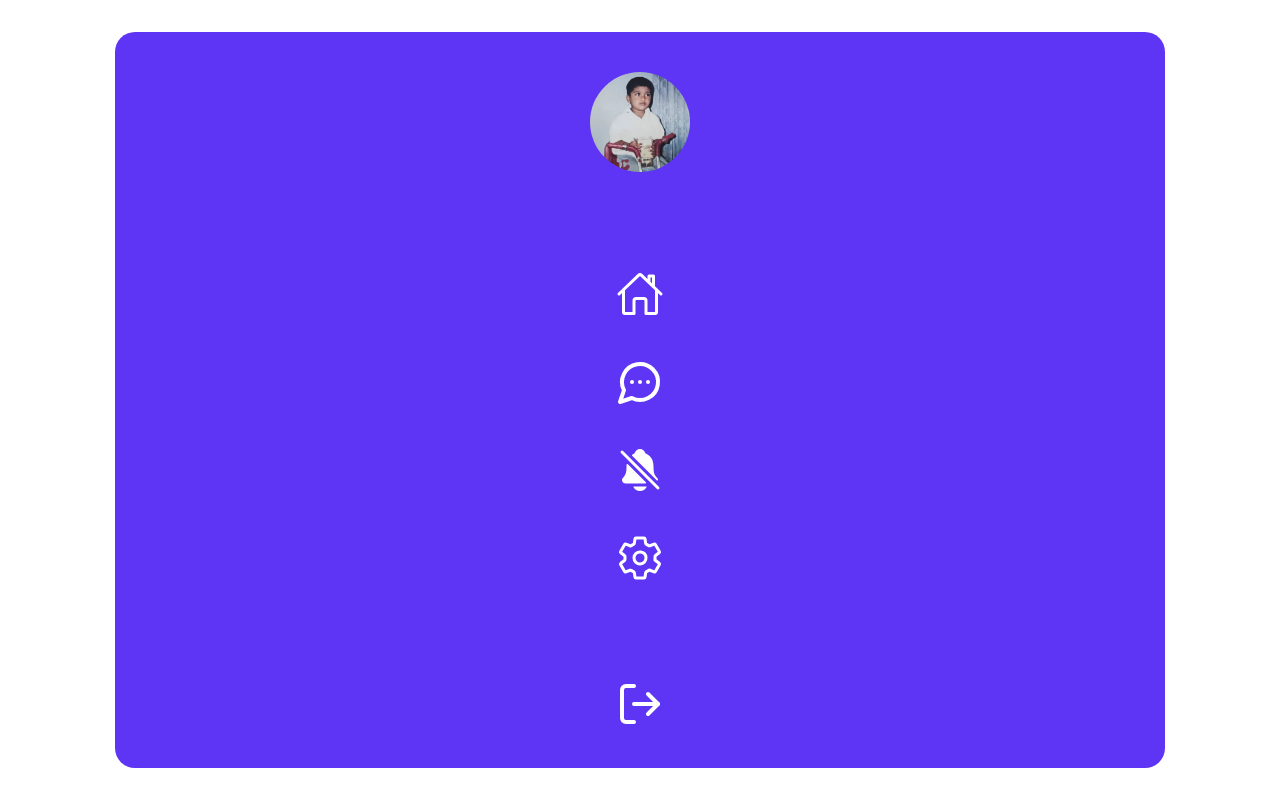
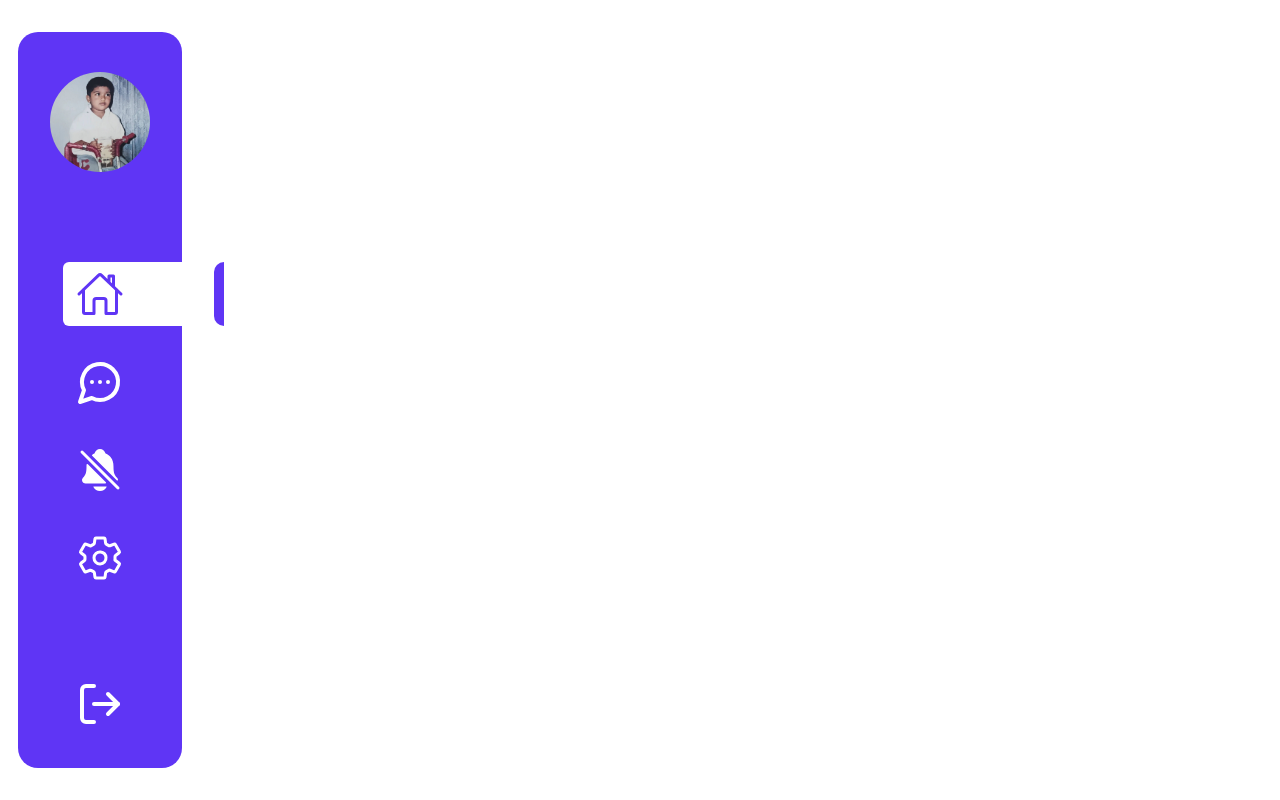
Before and after one commit to bijoysahadev/linkUp, a React (Vite) app: page /Home in a window 1280 px wide. Built offline with nearby package versions, Linux system fonts and the light colour scheme.

Commit message:
feat:added use location and links to icon

```diff
--- a/src/App.jsx
+++ b/src/App.jsx
@@ -9,14 +9,12 @@ import Regestration from "./Pages/Regestration";
 import Setting from './Pages/Setting'
 import Message from './Pages/Message'
 import NotificationPage from "./Pages/NotificationPage";
+import Logout from "./Pages/Logout";
 import Rootlayout from './Layouts/RootLayouts'
 const router = createBrowserRouter(
   createRoutesFromElements(
   <>
-    <Route
-      path="/Home"
-      element={<Home />}>
-</Route>
+
     <Route
       path="/"
       element={<Login />}>
@@ -27,9 +25,14 @@ const router = createBrowserRouter(
 </Route>
   <Route path="/" element={<Rootlayout/>} >
      <Route path="/Setting" element={<Setting/>} ></Route>
+ <Route
+      path="/Home"
+      element={<Home />}>
+</Route>
+ <Route path="/Message" element={<Message/>} ></Route>
 
- <Route path="/Message" element={<Message/>} ></Route>
  <Route path="/NotificationPage" element={<NotificationPage/>} ></Route>
+ <Route path="/Logout" element={<Logout/>} ></Route>
   </Route>
   </>
   )
--- a/src/Componets/Sidebar.jsx
+++ b/src/Componets/Sidebar.jsx
@@ -6,24 +6,34 @@ import { LuMessageCircleMore } from "react-icons/lu";
 import { IoNotificationsOff } from "react-icons/io5";
 import { IoSettingsOutline } from "react-icons/io5";
 import { LuLogOut } from "react-icons/lu";
+import { Link, useLocation } from 'react-router-dom';
 const Sidebar = () => {
-   let [active,setActive]=useState(false)
-  let handleList = ()=> {
-    console.log("clicked");
-    setActive(true)
+  let location = useLocation()
+  let active = (location.pathname.replace("/", ""));
 
-  }
+
+  //  let [active,setActive]=useState(false)
+  // let handleList = (name)=> {
+  //   console.log(name);
+
+
+  //   // setActive(true)
+
+  // }
   return (
     <div className='w-full h-screen flex justify-center items-center ' >
       <div className='bg-[#5F35F5] w-[82%] h-[92%]   rounded-[20px] flex flex-col items-center justify-between py-10'  >
         <div className='w-25 h-25 rounded-full' >
-          <Image   src={Profile} className={`w-full h-full rounded-full`} /> </div>
-        <div  className=''   >
+          <Image src={Profile} className={`w-full h-full rounded-full`} /> </div>
+        <div className=''   >
           <ul className='flex flex-col gap-y-10 '   >
-            <li onClick={handleList} className={`text-5xl   relative  after:absolute after:left-[67px] after:top-1/2  after:w-[160px] after:h-16  ${active ? "after:bg-[white]": "after:bg-transparent"} after:content-[""]  after:rounded-l-md ${active ? "text-[#5F35F5] ": "text-white"} after:-translate-1/2   before:absolute before:top-1/2 before:-translate-y-1/2  before:-right-25 ${active ? "before:bg-[#5F35F5]" : "bg-transparent"} before:w-[10px] before:h-16 before:content-[""]  before:rounded-l-xl  before:z-19`} >  <IoHomeOutline  className='relative top-0 left-0 z-10'   /></li>
+            <Link to='Home' >
+            <li className={`text-5xl   relative  after:absolute after:left-[67px] after:top-1/2  after:w-[160px] after:h-16  ${active =="Home" ? "after:bg-[white]" : "after:bg-transparent"} after:content-[""]  after:rounded-l-md ${active == "Home" ? "text-[#5F35F5] " : "text-white"} after:-translate-1/2   before:absolute before:top-1/2 before:-translate-y-1/2  before:-right-25 ${active =="Home" ? "before:bg-[#5F35F5]" : "bg-transparent"} before:w-[10px] before:h-16 before:content-[""]  before:rounded-l-xl  before:z-19`} >  <IoHomeOutline className='relative top-0 left-0 z-10' /></li>
 
+            </Link>
 
-            <li onClick={handleList} className={`text-5xl   relative  after:absolute after:left-[67px] after:top-1/2  after:w-[160px] after:h-16  ${active ? " after:bg-[white]" :"after:bg-transparent"}  after:content-[""]  after:rounded-l-md ${active ? "text-[#5F35F5] ": "text-white"} after:-translate-1/2   before:absolute before:top-1/2 before:-translate-y-1/2  before:-right-25  ${active ? "before:bg-[#5F35F5] " :"before:bg-transparent"} before:w-[10px] before:h-16 before:content-[""]  before:rounded-l-xl  before:z-19`} >  <LuMessageCircleMore  className='relative top-0 left-0 z-10' /></li>
+          <Link to="Message" >
+            <li className={`text-5xl   relative  after:absolute after:left-[67px] after:top-1/2  after:w-[160px] after:h-16  ${active=="Message" ? " after:bg-[white]" : "after:bg-transparent"}  after:content-[""]  after:rounded-l-md ${active == "Message" ? "text-[#5F35F5] " : "text-white"} after:-translate-1/2   before:absolute before:top-1/2 before:-translate-y-1/2  before:-right-25  ${active=="Message" ? "before:bg-[#5F35F5] " : "before:bg-transparent"} before:w-[10px] before:h-16 before:content-[""]  before:rounded-l-xl  before:z-19`} >  <LuMessageCircleMore className='relative top-0 left-0 z-10' /></li></Link>
 
 
 
@@ -31,16 +41,19 @@ const Sidebar = () => {
 
 
 
-            <li onClick={handleList} className={`text-5xl   relative  after:absolute after:left-[67px] after:top-1/2  after:w-[160px] after:h-16  ${active ? "after:bg-[white]": "after:bg-transparent"} after:content-[""]  after:rounded-l-md  ${active? "text-[#5F35F5]  " :"text-white"} after:-translate-1/2   before:absolute before:top-1/2 before:-translate-y-1/2  before:-right-25  ${active ? "before:bg-[#5F35F5]": "before:bg-transparent"} before:w-[10px] before:h-16 before:content-[""]  before:rounded-l-xl  before:z-19`} > <IoNotificationsOff  className='relative top-0 left-0 z-10'   /></li>
-
-            <li onClick={handleList} className={`text-5xl   relative  after:absolute after:left-[67px] after:top-1/2  after:w-[160px] after:h-16  ${active ? "after:bg-[white] " : "after:bg-transparent"} after:content-[""]  after:rounded-l-md ${active ? "text-[#5F35F5]  " : "text-white"} after:-translate-1/2   before:absolute before:top-1/2 before:-translate-y-1/2  before:-right-25  ${active ? "before:bg-[#5F35F5]" :"before:bg-transparent"} before:w-[10px] before:h-16 before:content-[""]  before:rounded-l-xl  before:z-19`}>  <IoSettingsOutline   className='relative top-0 left-0 z-10'  /> </li>
+           <Link to="NotificationPage" >
+            <li className={`text-5xl   relative  after:absolute after:left-[67px] after:top-1/2  after:w-[160px] after:h-16  ${active=="NotificationPage" ? "after:bg-[white]" : "after:bg-transparent"} after:content-[""]  after:rounded-l-md  ${active=="NotificationPage" ? "text-[#5F35F5]  " : "text-white"} after:-translate-1/2   before:absolute before:top-1/2 before:-translate-y-1/2  before:-right-25  ${active=="NotificationPage" ? "before:bg-[#5F35F5]" : "before:bg-transparent"} before:w-[10px] before:h-16 before:content-[""]  before:rounded-l-xl  before:z-19`} > <IoNotificationsOff className='relative top-0 left-0 z-10' /></li>
+</Link>
+          <Link to="Setting" >
+            <li className={`text-5xl   relative  after:absolute after:left-[67px] after:top-1/2  after:w-[160px] after:h-16  ${active=="Setting" ? "after:bg-[white] " : "after:bg-transparent"} after:content-[""]  after:rounded-l-md ${active=="Setting" ? "text-[#5F35F5]  " : "text-white"} after:-translate-1/2   before:absolute before:top-1/2 before:-translate-y-1/2  before:-right-25  ${active=="Setting" ? "before:bg-[#5F35F5]" : "before:bg-transparent"} before:w-[10px] before:h-16 before:content-[""]  before:rounded-l-xl  before:z-19`}>  <IoSettingsOutline className='relative top-0 left-0 z-10' /> </li></Link>
 
 
           </ul>
         </div>
         <div>
           <ul>
-               <li onClick={handleList} className={`text-5xl   relative  after:absolute after:left-[67px] after:top-1/2  after:w-[160px] after:h-16  ${active ? "after:bg-[white] " :"after:bg-transparent"} after:content-[""]  after:rounded-l-md ${active ? "text-[#5F35F5]" :"text-white"}  after:-translate-1/2   before:absolute before:top-1/2 before:-translate-y-1/2  before:-right-25 ${active ? "before:bg-[#5F35F5]": "before:bg-transparent"} before:w-[10px] before:h-16 before:content-[""]  before:rounded-l-xl  before:z-19 `}>  <LuLogOut   className='relative top-0 left-0 z-10' />  </li>
+            <Link to="Logout" >
+            <li className={`text-5xl   relative  after:absolute after:left-[67px] after:top-1/2  after:w-[160px] after:h-16  ${active=="Logout" ? "after:bg-[white] " : "after:bg-transparent"} after:content-[""]  after:rounded-l-md ${active=="Logout" ? "text-[#5F35F5]" : "text-white"}  after:-translate-1/2   before:absolute before:top-1/2 before:-translate-y-1/2  before:-right-25 ${active=="Logout" ? "before:bg-[#5F35F5]" : "before:bg-transparent"} before:w-[10px] before:h-16 before:content-[""]  before:rounded-l-xl  before:z-19 `}>  <LuLogOut className='relative top-0 left-0 z-10' />  </li></Link>
           </ul>
 
         </div>
--- a/src/Pages/Home.jsx
+++ b/src/Pages/Home.jsx
@@ -5,7 +5,6 @@ const Home = () => {
   return (
     <div >
 
-      <Sidebar/>
     </div>
   )
 }
--- /dev/null
+++ b/src/Pages/Logout.jsx
@@ -0,0 +1,9 @@
+import React from 'react'
+
+const Logout = () => {
+  return (
+    <div>Logout</div>
+  )
+}
+
+export default Logout
```
